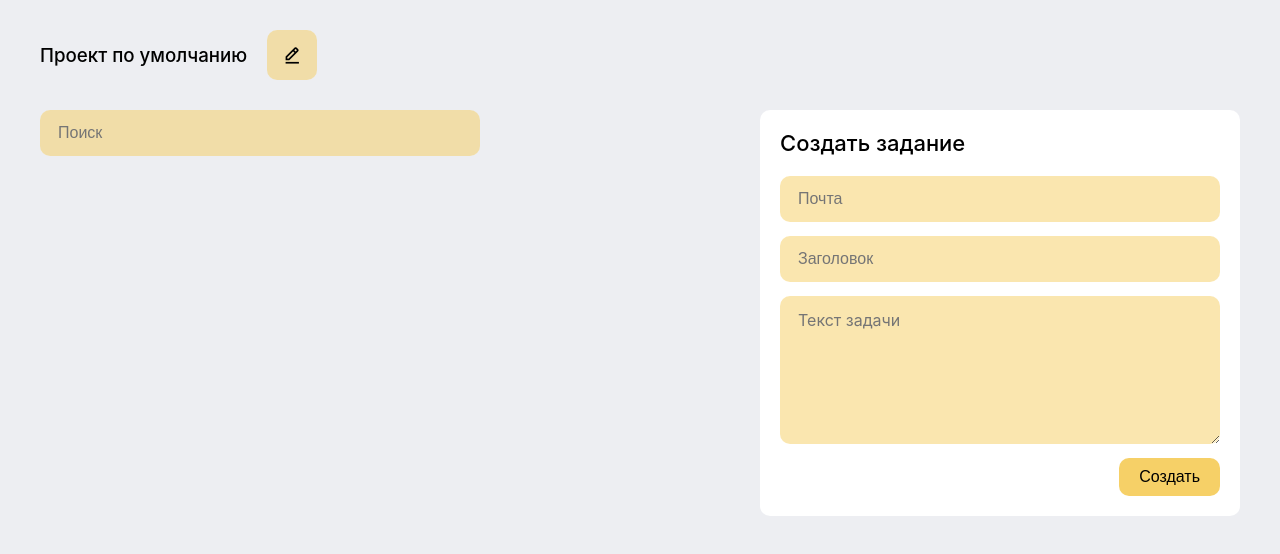
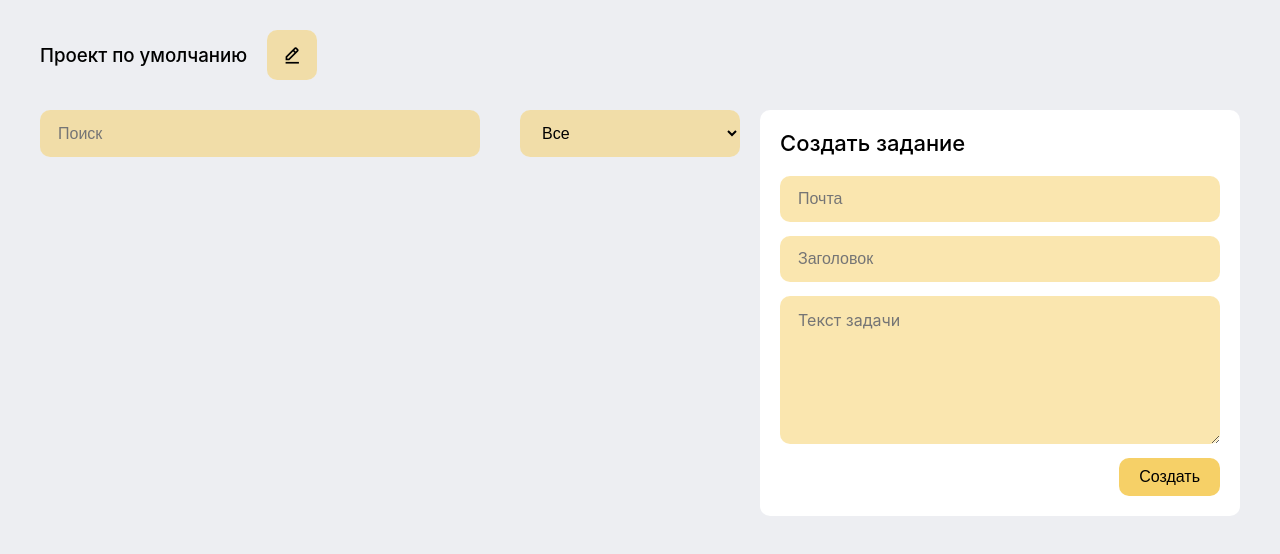
Before and after one commit to Crepiks/bultech-task, a Vue app: page / in a window 1280 px wide. Shown: the top 554 px of the page. Built offline with nearby package versions, Linux system fonts and the light colour scheme.

Commit message:
feat: implement filtering by task status

```diff
--- /dev/null
+++ b/src/components/base/BaseSelect.vue
@@ -0,0 +1,38 @@
+<template>
+  <select
+    :value="value"
+    :placeholder="placeholder"
+    type="text"
+    class="base-select"
+    @change="$emit('change', $event.target.value)"
+  >
+    <slot />
+  </select>
+</template>
+
+<script>
+export default {
+  props: {
+    value: {
+      type: [String, Number, Boolean],
+      default: "",
+    },
+    placeholder: {
+      type: String,
+      default: "",
+    },
+  },
+};
+</script>
+
+<style scoped>
+.base-select {
+  width: 100%;
+  padding: 14px 18px;
+  font-size: 16px;
+  border-radius: 10px;
+  border: none;
+  outline: none;
+  background-color: #f6d06785;
+}
+</style>
--- /dev/null
+++ b/src/components/base/BaseSelectOption.vue
@@ -0,0 +1,13 @@
+<template>
+  <option :value="value">
+    <slot />
+  </option>
+</template>
+
+<script>
+export default {
+  props: {
+    value: [String, Number, Boolean],
+  },
+};
+</script>
--- a/src/components/common/TaskCard.vue
+++ b/src/components/common/TaskCard.vue
@@ -4,7 +4,7 @@
       <base-button v-if="completed" @click="handleUncomplete">
         Выполнено
       </base-button>
-      <base-button v-else @click="handleComplete"> Не выполнено </base-button>
+      <base-button v-else @click="handleComplete">Не выполнено</base-button>
       <base-button
         danger
         class="task-card__delete-button"
--- /dev/null
+++ b/src/config/tasks.js
@@ -0,0 +1,5 @@
+export const taskStatuses = {
+  ALL: "ALL",
+  COMPLETED: "COMPLETED",
+  UNCOMPLETED: "UNCOMPLETED",
+};
--- a/src/store/modules/tasks.js
+++ b/src/store/modules/tasks.js
@@ -1,8 +1,11 @@
+import { taskStatuses } from "@/config/tasks";
+
 const mutations = {
   SET_PROJECT_NAME: "SET_PROJECT_NAME",
   SET_TASKS: "SET_TASKS",
   ADD_TASK: "ADD_TASK",
   SET_SEARCH_QUERY: "SET_SEARCH_QUERY",
+  SET_TASKS_STATUS: "SET_TASKS_STATUS",
 };
 
 export default {
@@ -11,6 +14,7 @@ export default {
     tasks: [],
     filters: {
       searchQuery: "",
+      status: taskStatuses.ALL,
     },
   },
   actions: {
@@ -38,8 +42,11 @@ export default {
 
       commit(mutations.SET_TASKS, tasks);
     },
-    filterTasks({ commit }, searchQuery) {
+    filterTasksBySearchQuery({ commit }, searchQuery) {
       commit(mutations.SET_SEARCH_QUERY, searchQuery);
+    },
+    filterTasksByStatus({ commit }, status) {
+      commit(mutations.SET_TASKS_STATUS, status);
     },
   },
   mutations: {
@@ -55,13 +62,35 @@ export default {
     [mutations.SET_SEARCH_QUERY](state, searchQuery) {
       state.filters.searchQuery = searchQuery;
     },
+    [mutations.SET_TASKS_STATUS](state, status) {
+      state.filters.status = status;
+    },
   },
   getters: {
     projectName: (state) => state.projectName,
     tasks: (state) => {
-      return state.tasks.filter(
+      const tasksFilteredBySearchQuery = state.tasks.filter(
         (task) => task.title.indexOf(state.filters.searchQuery) !== -1
       );
+
+      if (state.filters.status === taskStatuses.ALL) {
+        return tasksFilteredBySearchQuery;
+      }
+
+      if (state.filters.status === taskStatuses.COMPLETED) {
+        return filterCompeletedTasks(tasksFilteredBySearchQuery);
+      }
+
+      return filterUncompletedTasks(tasksFilteredBySearchQuery);
     },
+    taskFilters: (state) => state.filters,
   },
 };
+
+function filterCompeletedTasks(tasks) {
+  return tasks.filter((task) => task.completed);
+}
+
+function filterUncompletedTasks(tasks) {
+  return tasks.filter((task) => !task.completed);
+}
--- a/src/views/Home.vue
+++ b/src/views/Home.vue
@@ -7,7 +7,25 @@
     <div class="home__content">
       <div class="home__tasks">
         <div class="home__filters">
-          <base-input placeholder="Поиск" @input="handleSearchQueryChange" />
+          <base-input
+            :value="taskFilters.searchQuery"
+            placeholder="Поиск"
+            @input="handleSearchQueryChange"
+          />
+          <base-select
+            :value="taskFilters.status"
+            @change="handleStatusFilterChange"
+          >
+            <base-select-option :value="taskStatuses.ALL">
+              Все
+            </base-select-option>
+            <base-select-option :value="taskStatuses.COMPLETED">
+              Выполненные
+            </base-select-option>
+            <base-select-option :value="taskStatuses.UNCOMPLETED">
+              Не выполненные
+            </base-select-option>
+          </base-select>
         </div>
         <task-card
           v-for="task in tasks"
@@ -31,8 +49,11 @@
 
 <script>
 import { mapGetters, mapActions } from "vuex";
+import { taskStatuses } from "@/config/tasks";
 import Header from "@/components/common/Header";
 import BaseInput from "@/components/base/BaseInput";
+import BaseSelect from "@/components/base/BaseSelect";
+import BaseSelectOption from "@/components/base/BaseSelectOption";
 import TaskCard from "@/components/common/TaskCard";
 import TaskForm from "@/components/common/TaskForm";
 
@@ -41,18 +62,26 @@ export default {
   components: {
     "bultech-header": Header,
     "base-input": BaseInput,
+    "base-select": BaseSelect,
+    "base-select-option": BaseSelectOption,
     "task-card": TaskCard,
     "task-form": TaskForm,
   },
+  data: () => ({
+    taskStatuses,
+  }),
   computed: {
-    ...mapGetters(["projectName", "tasks"]),
+    ...mapGetters(["projectName", "taskFilters", "tasks"]),
   },
   methods: {
     handleHeadingChange(value) {
       this.updateProjectName(value);
     },
     handleSearchQueryChange(searchQuery) {
-      this.filterTasks(searchQuery);
+      this.filterTasksBySearchQuery(searchQuery);
+    },
+    handleStatusFilterChange(status) {
+      this.filterTasksByStatus(status);
     },
     handleCreateTaskFormSubmit(payload) {
       const id = this.generateTaskId(this.tasks);
@@ -84,7 +113,8 @@ export default {
       "completeTask",
       "uncompleteTask",
       "deleteTask",
-      "filterTasks",
+      "filterTasksBySearchQuery",
+      "filterTasksByStatus",
     ]),
   },
 };
```
